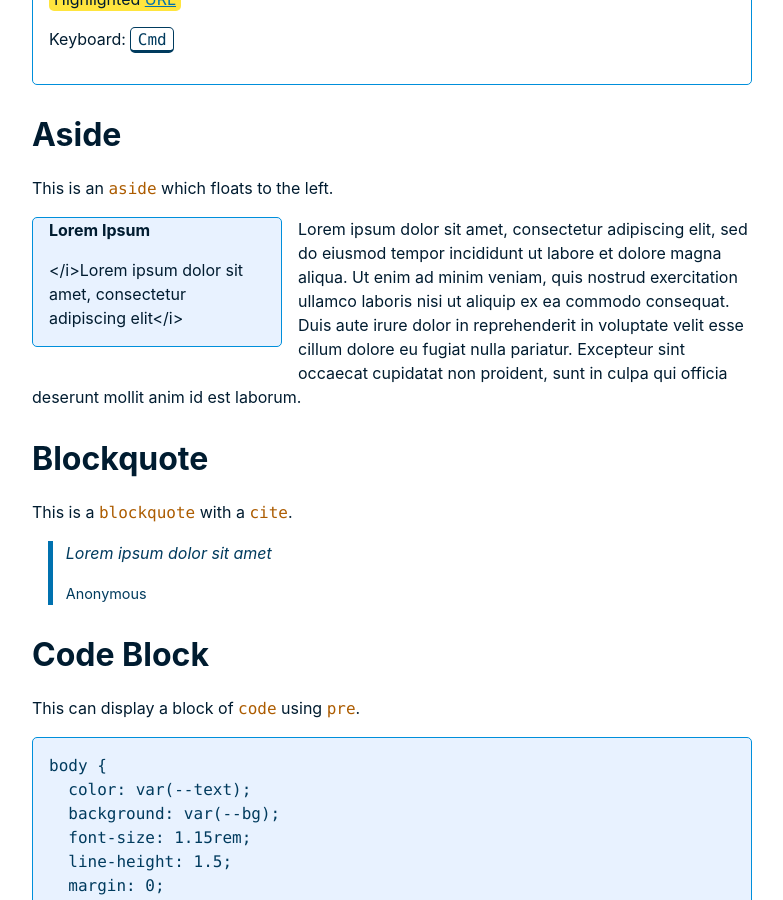
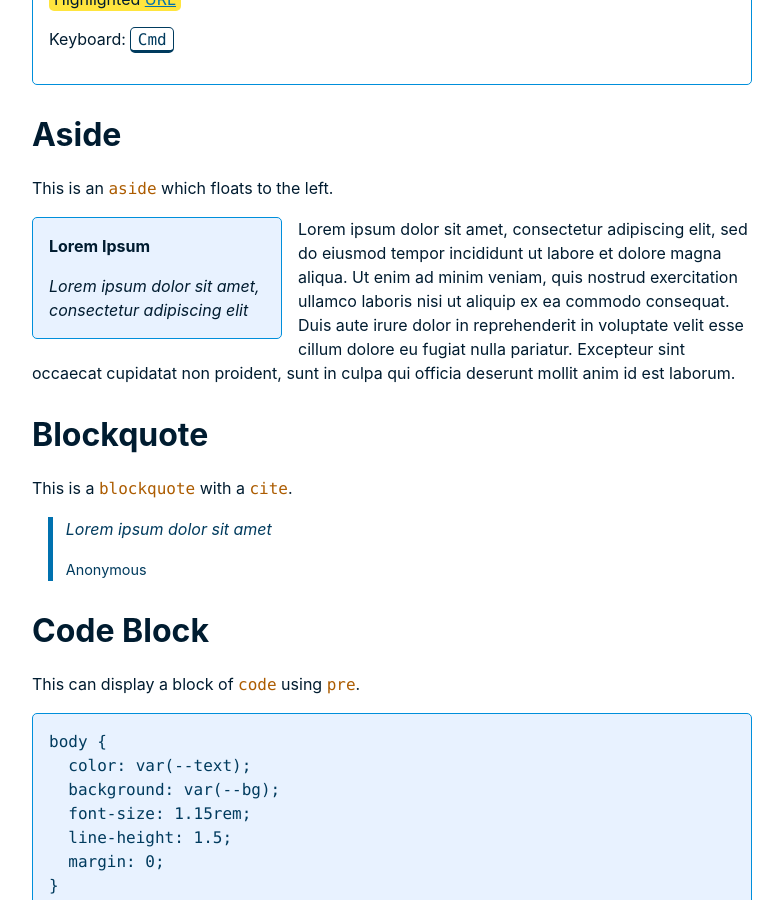
Before and after one commit to megdna/pond, a Jekyll site: the page built from style.md, in a window 1280 px wide and 900 px high, scrolled down 1352 px. Shown: the whole window, without its empty margins (248-1031 px from the left). Built offline with Jekyll 4.4.1, drawn with Linux system fonts in a browser that asks for light colours.

Commit message:
Update style

```diff
--- a/style.md
+++ b/style.md
@@ -37,8 +37,8 @@ This is an `article` showing some basic styling. All the typography uses `rem` f
 This is an `aside` which floats to the left.
 
 <aside>
-<b>Lorem Ipsum</b>
-<p></i>Lorem ipsum dolor sit amet, consectetur adipiscing elit</i></p>
+<p><b>Lorem Ipsum</b></p>
+<p><i>Lorem ipsum dolor sit amet, consectetur adipiscing elit</i></p>
 </aside>
 Lorem ipsum dolor sit amet, consectetur adipiscing elit, sed do eiusmod tempor incididunt ut labore et dolore magna aliqua. Ut enim ad minim veniam, quis nostrud exercitation ullamco laboris nisi ut aliquip ex ea commodo consequat. Duis aute irure dolor in reprehenderit in voluptate velit esse cillum dolore eu fugiat nulla pariatur. Excepteur sint occaecat cupidatat non proident, sunt in culpa qui officia deserunt mollit anim id est laborum.
 
```
